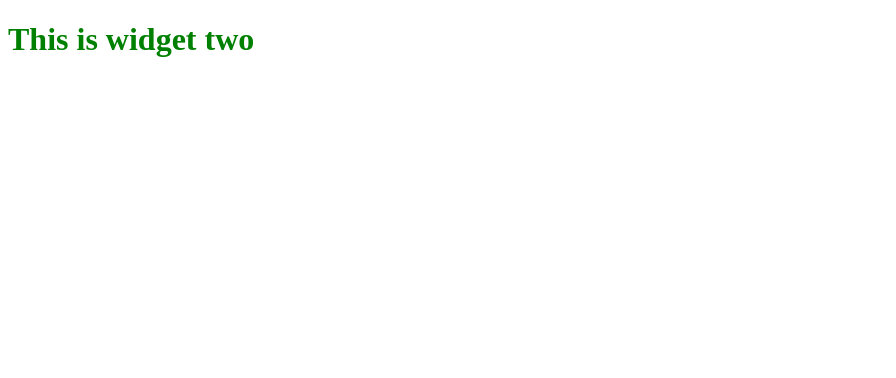
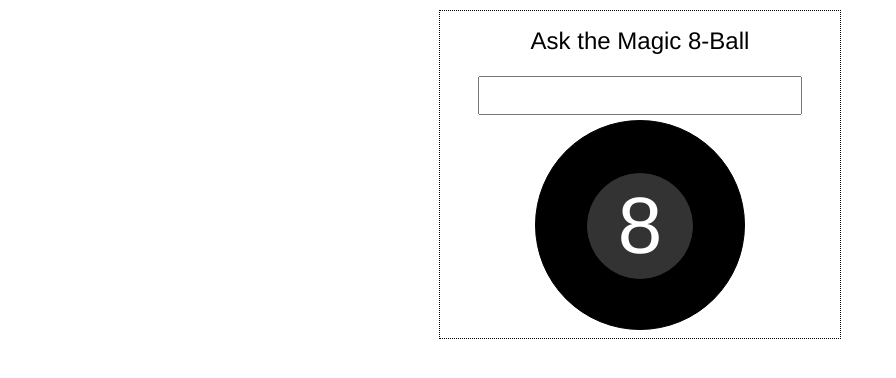
Before and after one commit to DevOpsPlayground/NGINX-Workshop, a plain HTML site: page microservice-app/widget_2/public/index.html in a window 1280 px wide. Shown: the whole page, without its empty margins (0-896 px from the left). Drawn offline with Linux system fonts and the light colour scheme; files that its build step writes are made by us from their sources.

Commit message:
add 8-ball widget

```diff
--- a/microservice-app/widget_2/public/index.html
+++ b/microservice-app/widget_2/public/index.html
@@ -4,11 +4,22 @@
     <meta charset="UTF-8">
     <meta http-equiv="X-UA-Compatible" content="IE=edge">
     <meta name="viewport" content="width=device-width, initial-scale=1.0">
-    <script src="example2/script.js"></script>
+    <script src="example2/script.js" defer></script>
     <link rel="stylesheet" href="example2/styles.css">
     <title>Document</title>
 </head>
 <body>
-    <h1>This is widget two</h1>
+    <div id="content">
+
+        <h1>Ask the Magic 8-Ball</h1>
+        <input type="text" id="question" />
+        <div id="eight-ball" class="eight-ball">
+            <div class="answer">
+                <p id="eight">8</p>
+                <p id="answer"></p>
+            </div>
+        </div>
+    </div>
+
 </body>
 </html>
--- a/microservice-app/widget_2/public/styles.css
+++ b/microservice-app/widget_2/public/styles.css
@@ -1,3 +1,66 @@
 h1 {
-    color: green;
+    font-weight: 100;
+    font-size: 1.5em;
 }
+
+#content {
+    width: 400px;
+    height: 100%;
+    margin: 0 auto;
+    margin-top: 10px;
+    border: 1px dotted black;
+    text-align: center;
+    font-family: "Helvetica Neue", arial;
+    font-weight: 100;
+}
+
+
+div.eight-ball {
+    background-color: black;
+    border: 1px solid black;
+    border-radius: 50%;
+    width: 13rem;
+    height: 13rem;
+    margin: 0 auto;
+    margin-bottom: 0.5em;
+    margin-top: 0;
+}
+
+div.answer {
+    background-color: #333;
+    border: 1px solid #333;
+    border-radius: 50%;
+    width: 50%;
+    height: 50%;
+    margin: 25% auto;
+
+    text-align: center;
+    align-items:center;
+    justify-content:center;
+    display: flex;
+}
+
+p#eight {
+    font-size: 5em;
+    margin: 5% auto;
+    color: white;
+}
+
+p#answer {
+    padding: 0;
+    color: lightblue;
+    letter-spacing: 2px;
+    font-size: 1em;
+    margin: 0;
+
+    text-align: center;
+    align-items:center;
+    justify-content:center;
+    display: flex;
+}
+
+#question {
+    margin: 5px;
+    padding: 10px;
+    width: 300px;
+}
```
Also changed, not shown: microservice-app/widget_2/public/script.js (+24 -1 lines).
